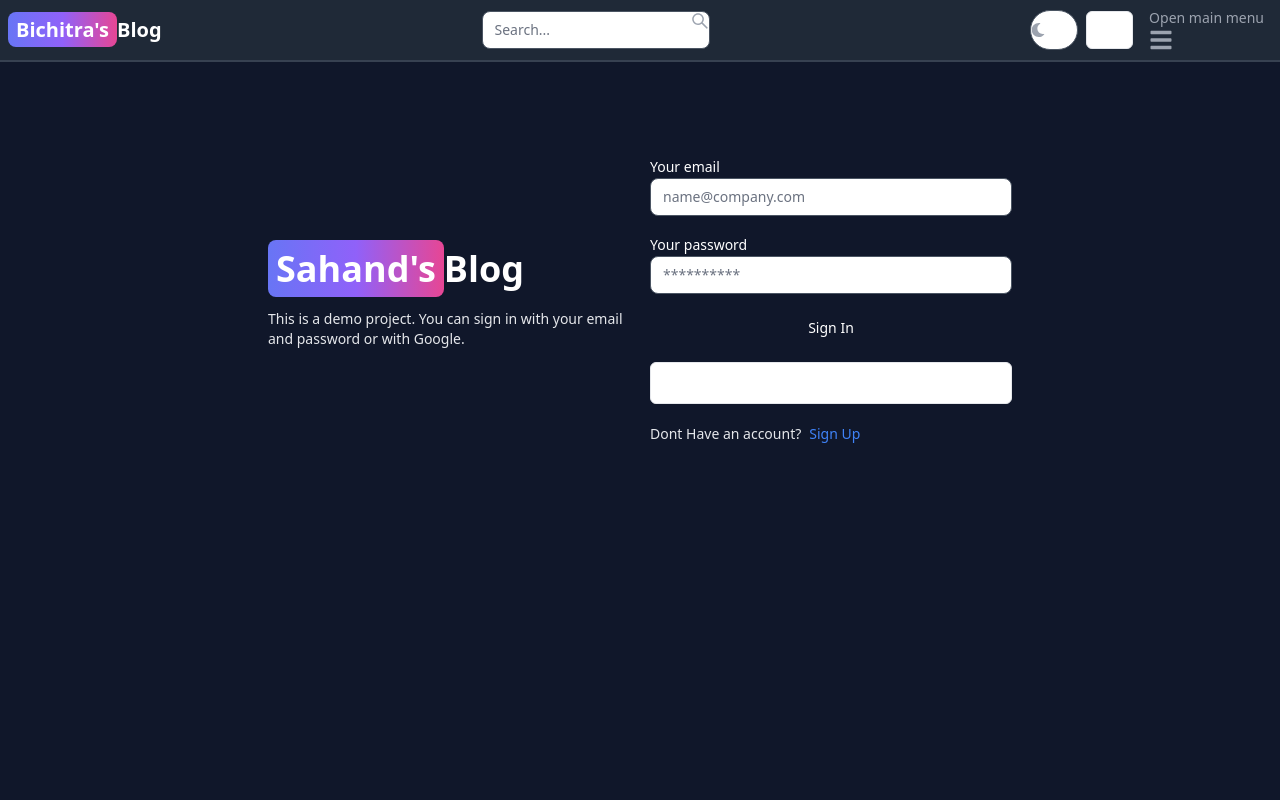
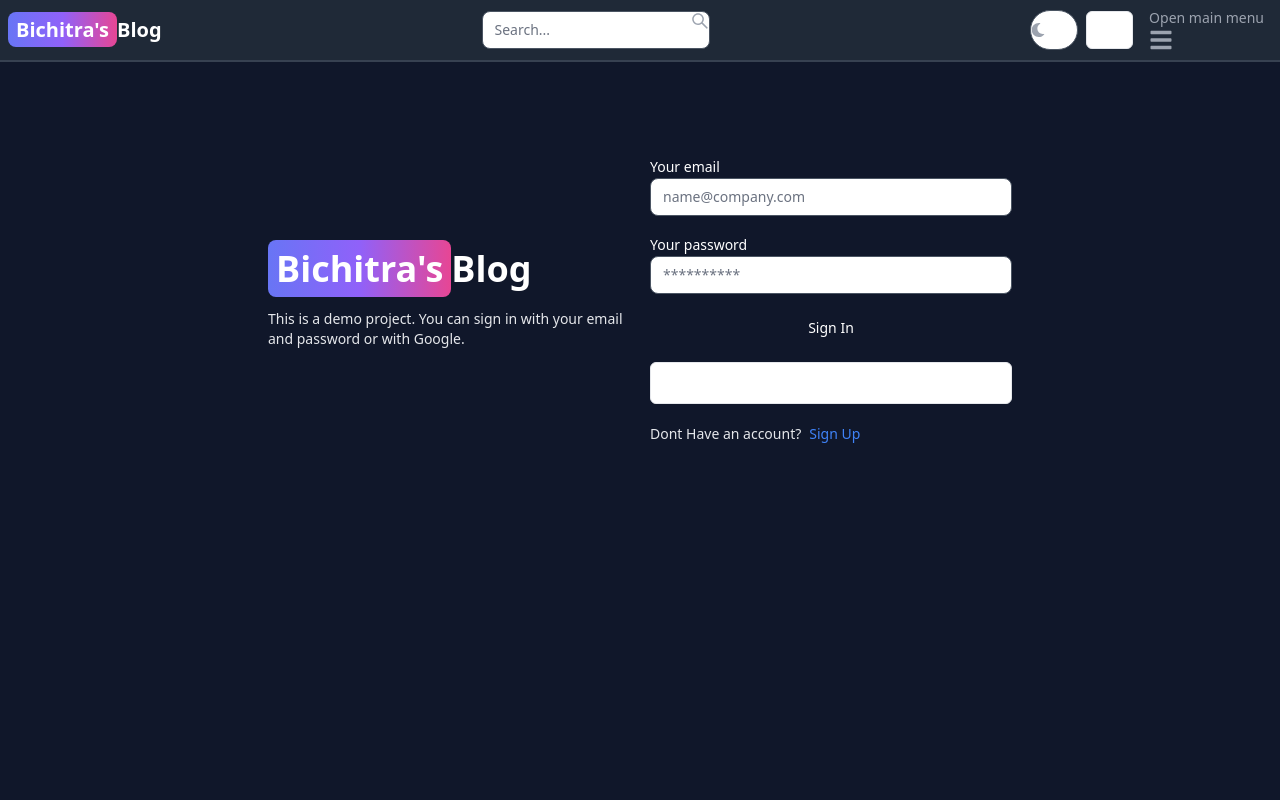
Before and after one commit to bichitra-linux/techbichitra_blog_with_api, a React (Vite) app: page /sign-in in a window 1280 px wide. Shown: the top 800 px of the page. Built offline with nearby package versions, Linux system fonts and the light colour scheme; no server answers.

Commit message:
chore:  This change ensures that the blog link displays the correct name, providing accurate branding for the application.

```diff
--- a/src/pages/SignIn.jsx
+++ b/src/pages/SignIn.jsx
@@ -49,7 +49,7 @@ export default function SignIn() {
         <div className='flex-1'>
           <Link to='/' className='font-bold dark:text-white text-4xl'>
             <span className='px-2 py-1 bg-gradient-to-r from-indigo-500 via-purple-500 to-pink-500 rounded-lg text-white'>
-              Sahand's
+              Bichitra&apos;s
             </span>
             Blog
           </Link>
```
